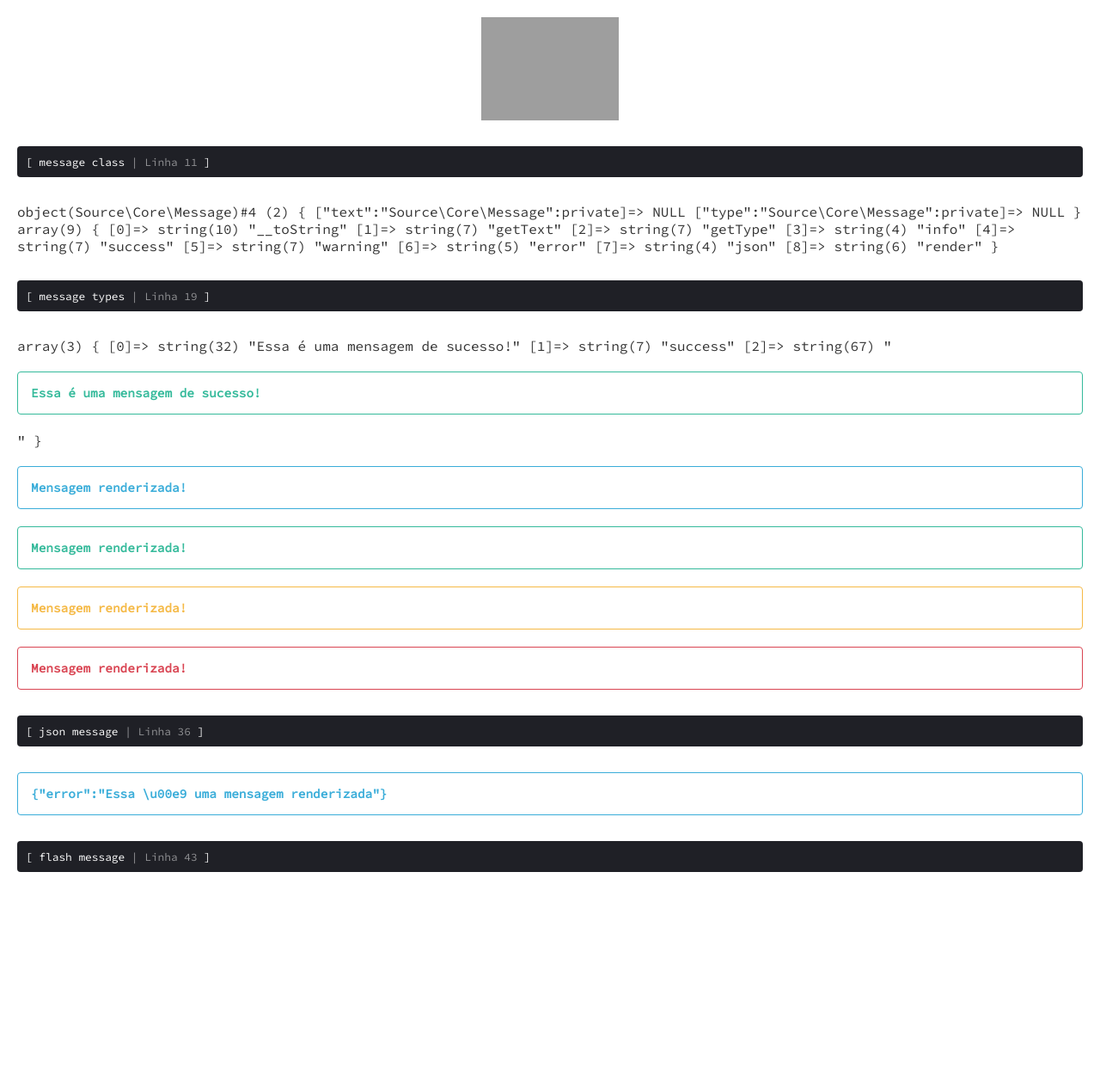
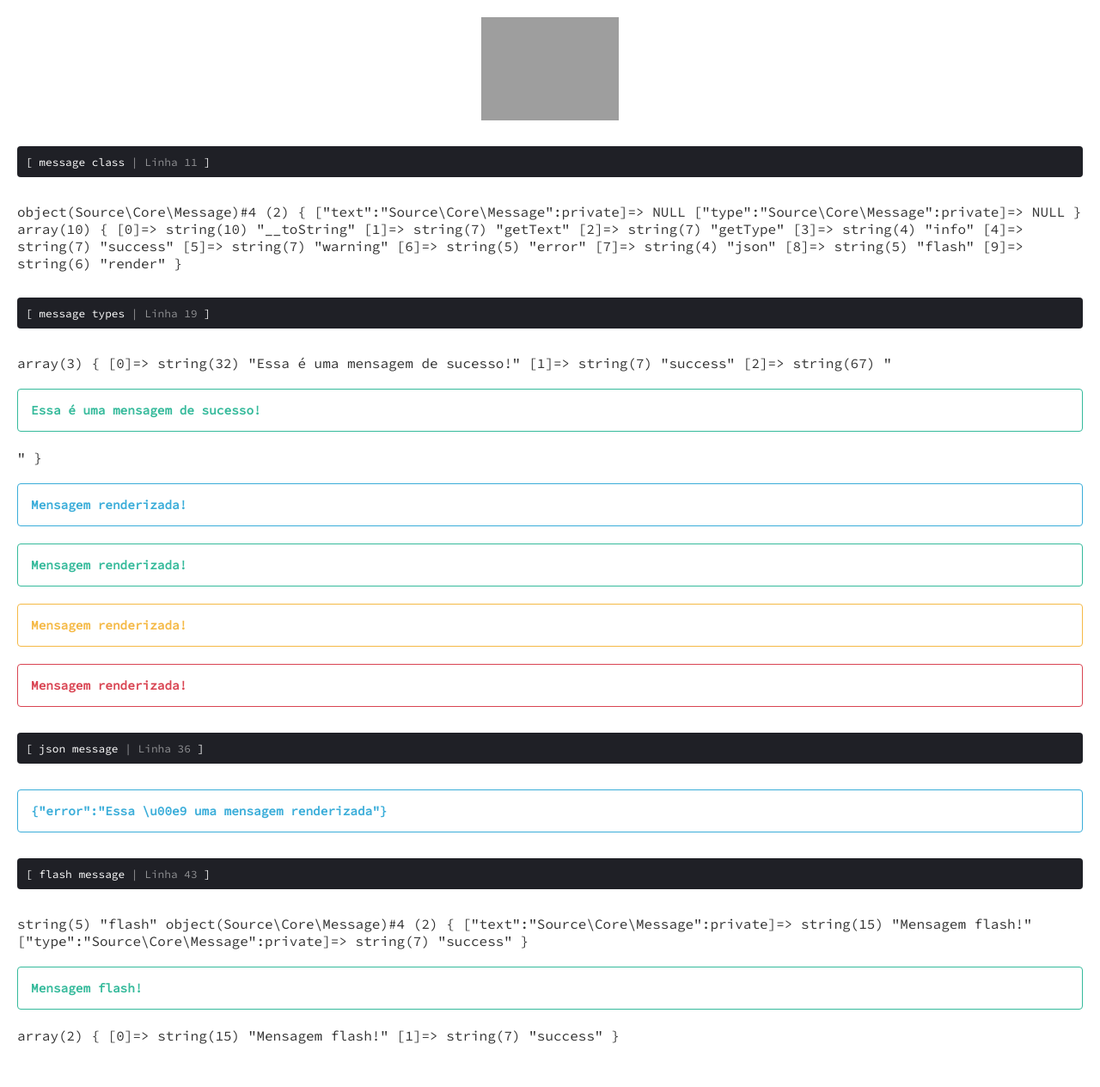
Before and after one commit to robsonvleite/FullStackPhpDeveloper, a PHP site: page /fsphp/ in a window 1280 px wide. Shown: the whole page at 86% size. Before the commit the page ends 1014 px from the top, so only its background shows below. Run offline with PHP 8.4, Linux system fonts and the light colour scheme; grey boxes are pictures that could not be loaded.

Commit message:
Módulo 06 - Uma única interface de erros(flash message)

```diff
--- a/Módulo06 - seguranca e boas praticas/06-05-uma-unica-interface-de-erros/index.php
+++ b/Módulo06 - seguranca e boas praticas/06-05-uma-unica-interface-de-erros/index.php
@@ -41,3 +41,15 @@ echo $message->info($message->error("Essa é uma mensagem renderizada")->json())
  * [ flash message ] Uma mensagem via sessão para refresh de navegação
  */
 fullStackPHPClassSession("flash message", __LINE__);
+
+$session = new \Source\Core\Session();
+
+$message->success("Mensagem flash!")->flash();
+
+if($flash = $session->flash()) {
+    echo $flash;
+    var_dump([
+        $flash->getText(),
+        $flash->getType()
+    ]);
+}
--- a/Módulo06 - seguranca e boas praticas/source/Core/Message.php
+++ b/Módulo06 - seguranca e boas praticas/source/Core/Message.php
@@ -66,6 +66,11 @@ class Message
         return json_encode(['error' => $this->getText()]);
     }
 
+    public function flash(): void // void pois não terá retorno e sim armazenamento
+    {
+        (new Session())->set("flash", $this);
+    }
+
     public function render(): string
     {
         return "<div class='" . CONF_MESSAGE_CLASS . " {$this->getType()}'>{$this->getText()}</div>";
--- a/Módulo06 - seguranca e boas praticas/source/Core/Session.php
+++ b/Módulo06 - seguranca e boas praticas/source/Core/Session.php
@@ -61,10 +61,25 @@ class Session
         return $this;
     }
 
+
     // Deletando a sessão(log off)
     public function destroy(): Session
     {
         session_destroy();
         return $this;
     }
+
+    /**
+     * @return null|Message
+     */
+    public function flash(): ?Message
+    {
+        if($this->has("flash")) {
+            $flash = $this->flash;
+            $this->unset("flash");
+            return $flash;
+        }
+
+        return null;
+    }
 }
```
Also changed, not shown: 1 other file.
